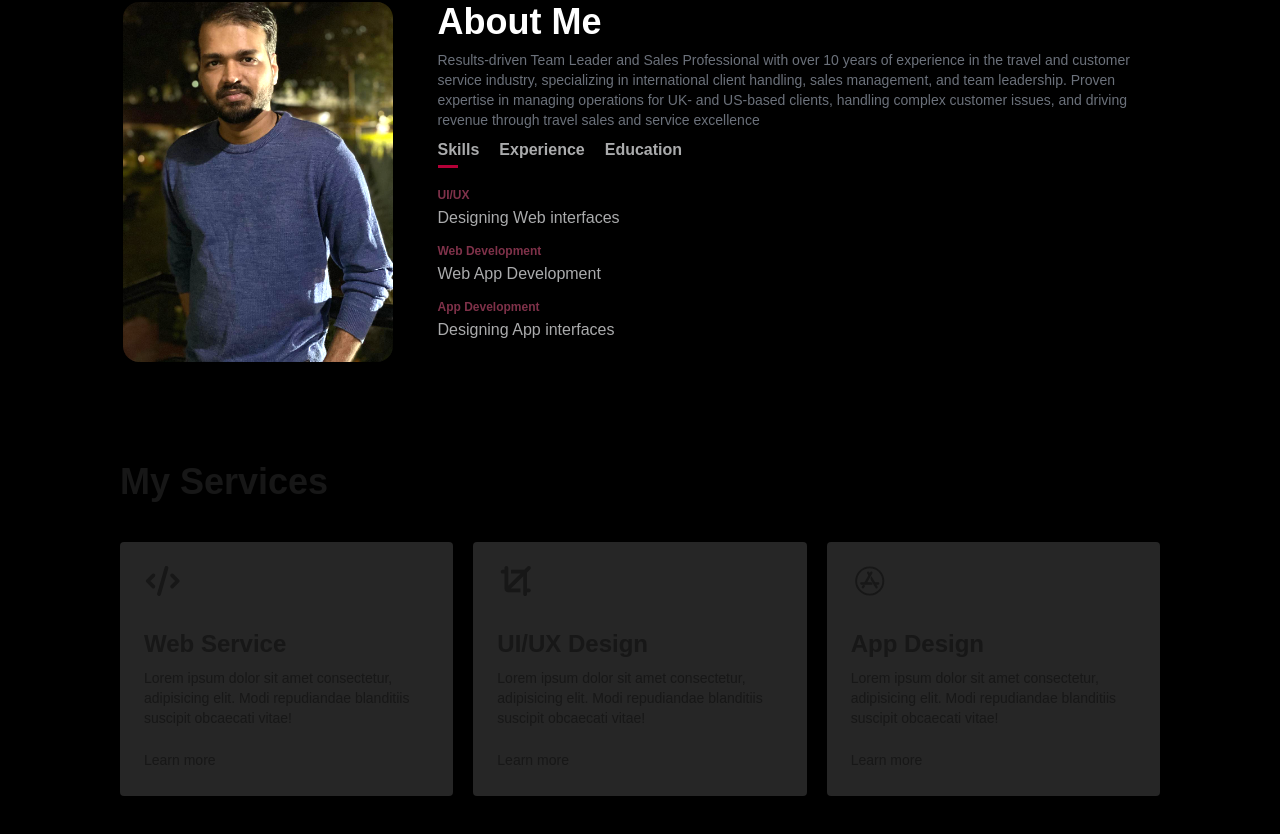
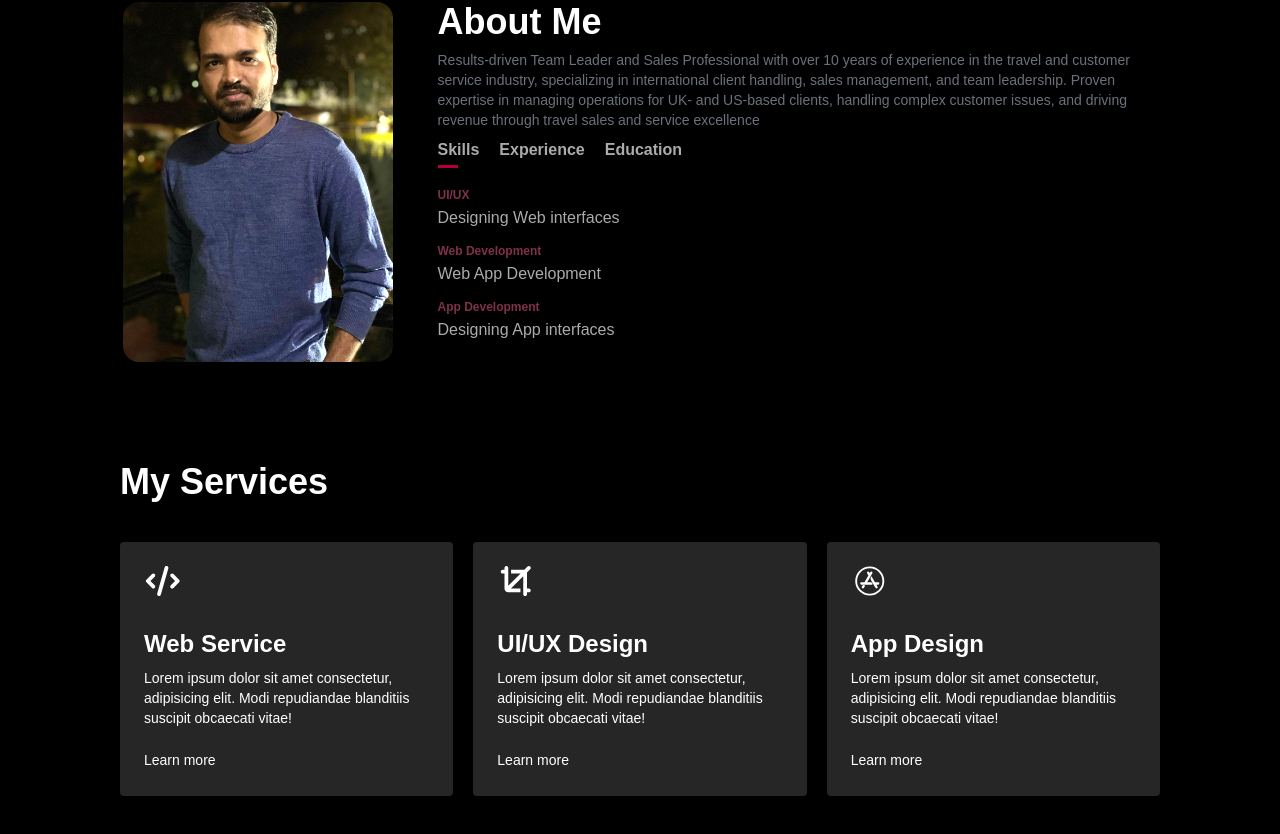
Before and after one commit to VedPrakash-cloud/portfolio, a Next.js app: page / in a window 1280 px wide. Shown: the part 541-1375 px from the top of the page. Built offline with nearby package versions, Linux system fonts and the light colour scheme.

Commit message:
nav & services update

```diff
--- a/app/page.tsx
+++ b/app/page.tsx
@@ -34,7 +34,7 @@ export default function Home() {
           </li>
         </ul>
         <div
-          className="md:hidden text-2xl"
+          className="md:hidden text-2xl text-white"
           onClick={() => setIsActive(!isActive)}
         >
           {isActive ? (
@@ -43,7 +43,7 @@ export default function Home() {
             <FontAwesomeIcon icon={faBars} />
           )}
           {isActive && (
-            <ul className="md:hidden cursor-pointer">
+            <ul className="md:hidden cursor-pointer text-white">
               <li>
                 <a href="#">Home</a>
               </li>
--- a/app/services/services.tsx
+++ b/app/services/services.tsx
@@ -9,7 +9,7 @@ library.add(fas, far, fab, faCode);
 
 export default function service(){
     return(
-        <div id="service" className="px-10 md:px-30 py-10">
+        <div id="service" className="px-10 md:px-30 py-10 text-white">
             <div className="container">
                 <h1 className="sub-titles text-4xl font-semibold mb-10">My Services</h1>
                 <div className="service-list md:flex grid grid-flow-col grid-rows-3 gap-5">
```
